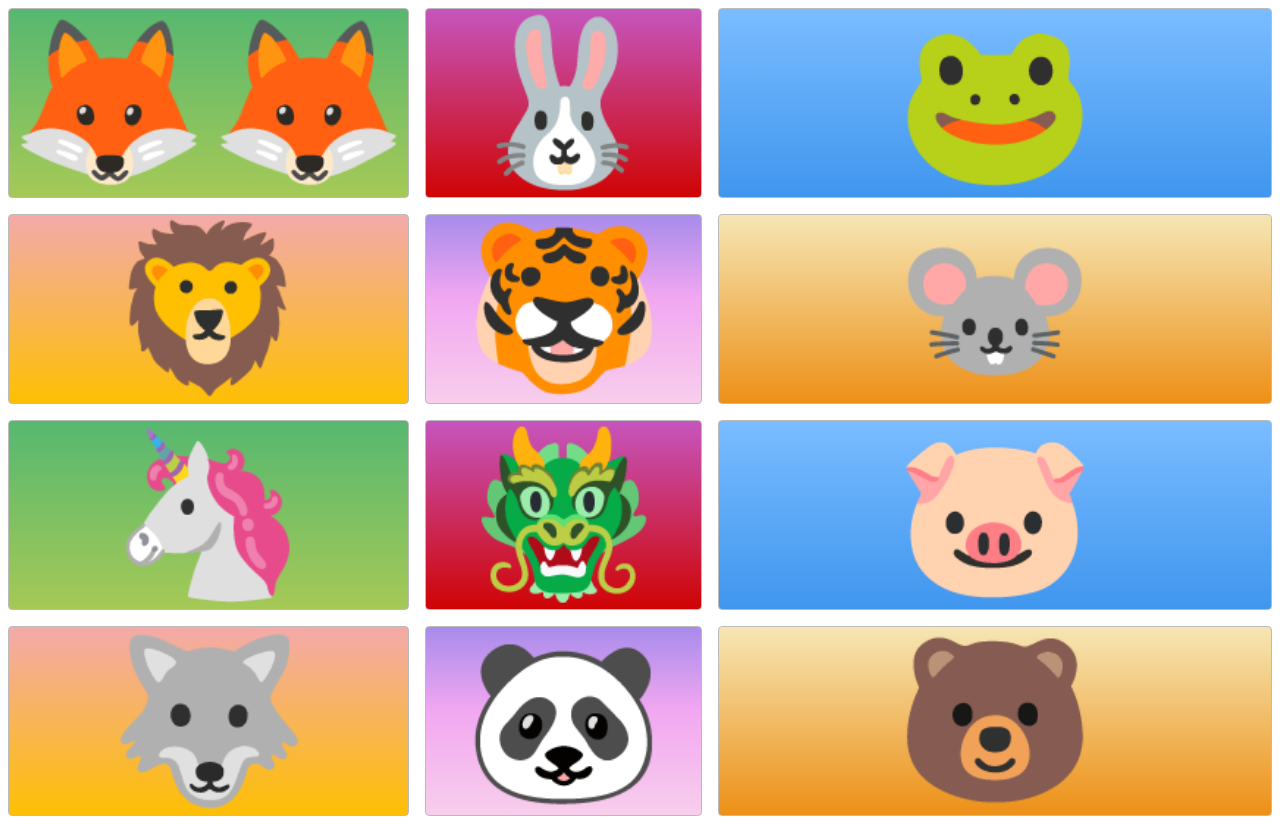
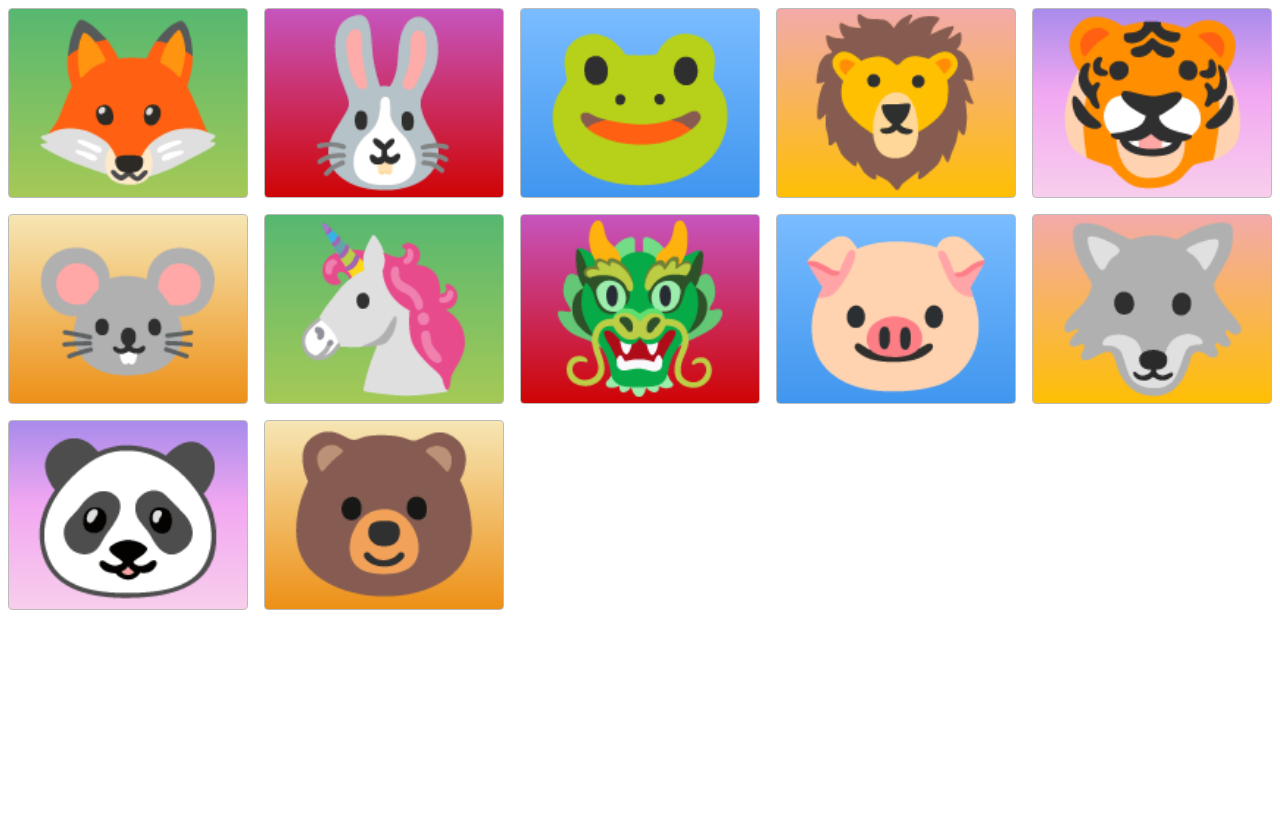
Before and after one commit to beniciodaniel/css-grid-study-1, a plain HTML site: page index.html in a window 1280 px wide. After the commit the page ends 800 px from the top, so only its background shows below. Drawn offline with Linux system fonts and the light colour scheme.

Commit message:
implementa o repeat com auto-fill e minmax

```diff
--- a/index.html
+++ b/index.html
@@ -7,7 +7,7 @@
 </head>
 <body>
   <div class="container">
-    <div class="zone green">🦊🦊</div>
+    <div class="zone green">🦊</div>
     <div class="zone red">🐰</div>
     <div class="zone blue">🐸</div>
     <div class="zone yellow">🦁</div>
--- a/style.css
+++ b/style.css
@@ -1,7 +1,7 @@
 .container {
     display: grid;
     grid-gap: 1rem;
-    grid-template-columns: auto 1fr 2fr;
+    grid-template-columns: repeat(auto-fill, minmax(200px, 1fr));
     grid-template-rows: 1fr;
 }
 
```
